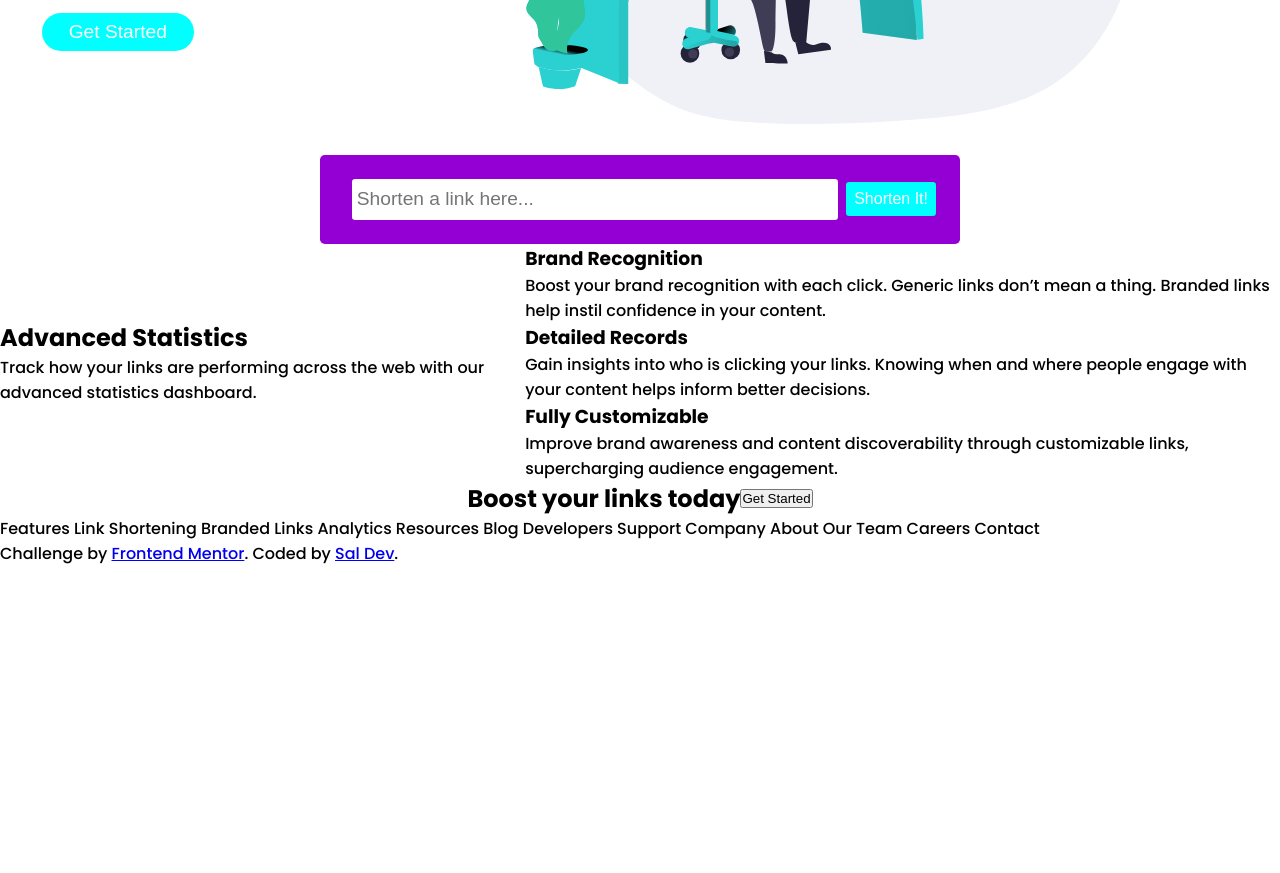
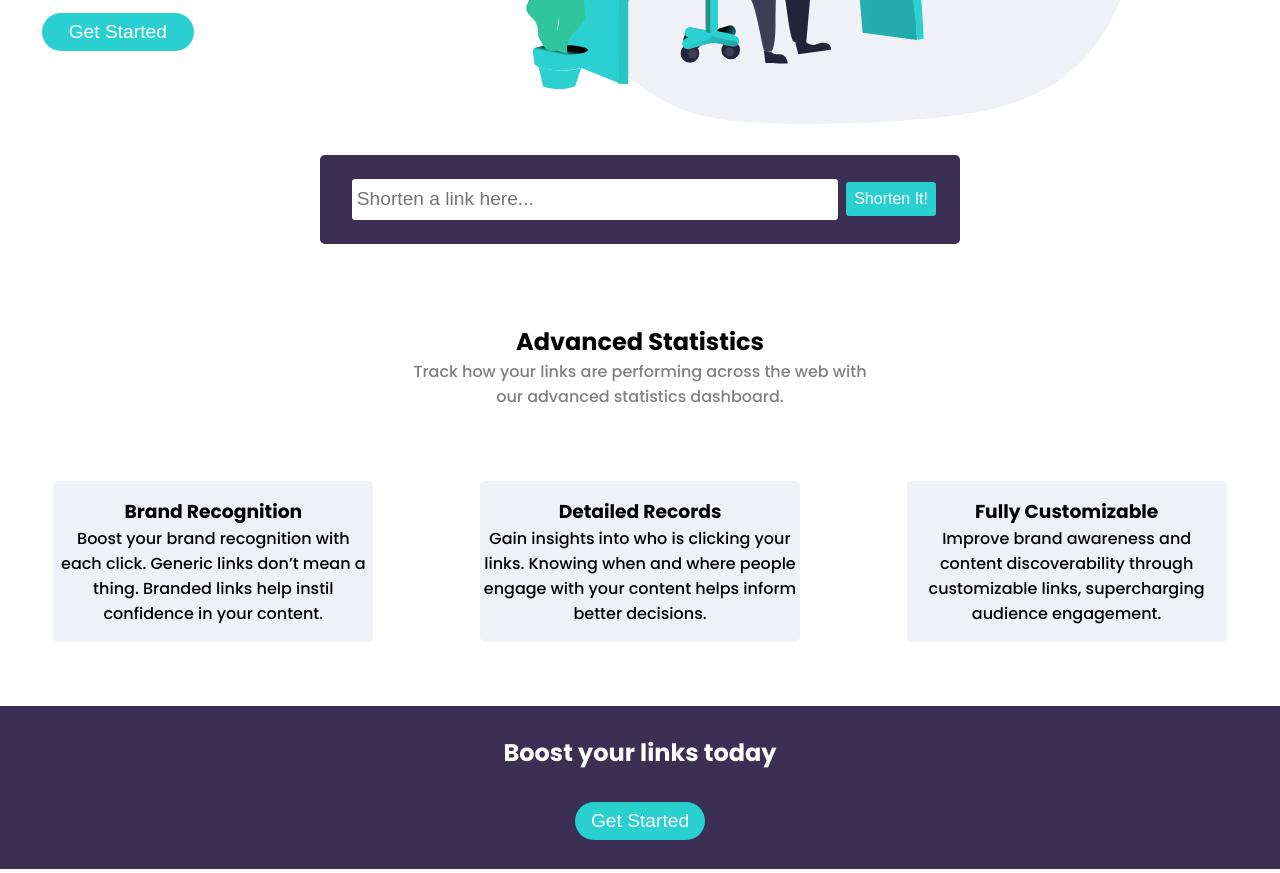
Before and after one commit to JuanSalda91/URL-shortening-API-landing-page, a website: page index.html in a window 1280 px wide. Shown: the part 394-1267 px from the top of the page. Before the commit the page ends 960 px from the top, so only its background shows below. Drawn offline with Linux system fonts and the light colour scheme.

Commit message:
styling for the services section initialized, with basic styling

```diff
--- a/src/styles/index.css
+++ b/src/styles/index.css
@@ -4,6 +4,16 @@
     margin: 0;
     padding: 0;
     box-sizing: border-box;
+}
+
+:root {
+    --Blue400: hsl(180, 66%, 49%);
+    --Purple950: hsl(257, 27%, 26%);
+    --Gray400: hsl(0, 0%, 75%);
+    --Gray500: hsl(257, 7%, 63%);
+    --Gray900: hsl(255, 11%, 22%);
+    --Gray950: hsl(260, 8%, 14%);
+    --Red400: hsl(0, 87%, 67%);
 }
 
 body {
@@ -56,7 +66,7 @@ header {
 }
 
 .right ul .active {
-    background-color: cyan;
+    background-color: var(--Blue400);
     color: white;
     padding: 0.4rem 1.2rem;
     border-radius: 1rem;
@@ -97,7 +107,7 @@ section {
 }
 
 .content .btn {
-    background: cyan;
+    background: var(--Blue400);
     padding: 0.5rem 1.7rem;
     margin: 0.5rem;
     outline: none;
@@ -127,7 +137,7 @@ input {
     display: flex;
     align-items: center;
     justify-content: center;
-    background: darkviolet;
+    background: var(--Purple950);
     padding: 1rem 1.5rem;
     position: relative;
     width: min(100%, 40rem);
@@ -139,10 +149,79 @@ input {
     padding: 0.5rem;
     border-radius: 0.2rem;
     color: white;
-    background: cyan;
+    background: var(--Blue400);
     font-size: 1rem;
     text-align: center;
     cursor: pointer;
     outline: none;
     border: none;
 }
+
+.services {
+    margin-top: 5rem;
+    text-align: center;
+    display: flex;
+    flex-direction: column;
+}
+
+.service-content {
+    max-width: 30rem;
+}
+
+.service-content p{
+    color: gray;
+}
+
+.cards {
+    margin-top: 2.5rem;
+    display: flex;
+    align-items: center;
+    justify-content: space-around;
+    width: 100%;
+}
+
+.card {
+    margin: 2rem;
+    max-width: 20rem;
+}
+
+.card1 {
+    background: #eff1f7;
+    padding: 1rem 0.2rem;
+    border-radius: 0.3rem;
+}
+
+.card2 {
+    background: #eff1f7;
+    padding: 1rem 0.2rem;
+    border-radius: 0.3rem;
+}
+
+.card3 {
+    background: #eff1f7;
+    padding: 1rem 0.2rem;
+    border-radius: 0.3rem;
+}
+
+.boost {
+    margin-top: 2rem;
+    text-align: center;
+    display: flex;
+    flex-direction: column;
+    background: var(--Purple950);
+    padding: 1.8rem;
+    position: relative;
+    gap: 2rem;
+    color: white;
+}
+
+.boost .btn {
+    background: var(--Blue400);
+    padding: 0.5rem 1rem;
+    cursor: pointer;
+    outline: none;
+    border: none;
+    color: white;
+    font-size: 1.2rem;
+    border-radius: 1.5rem;
+}
```
